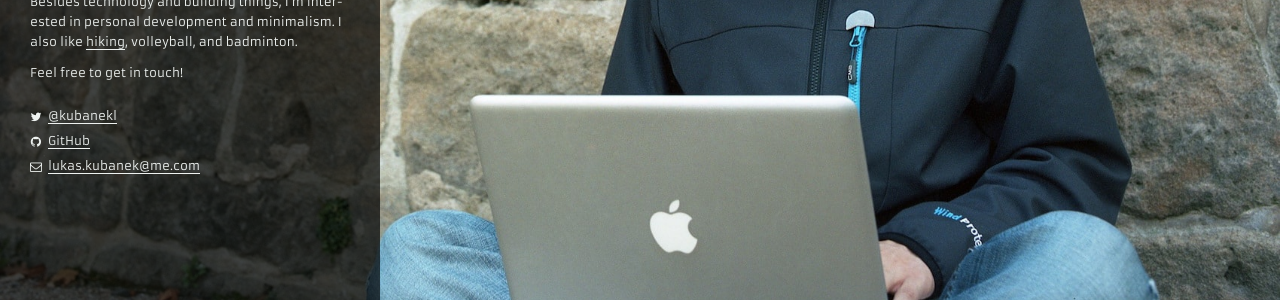
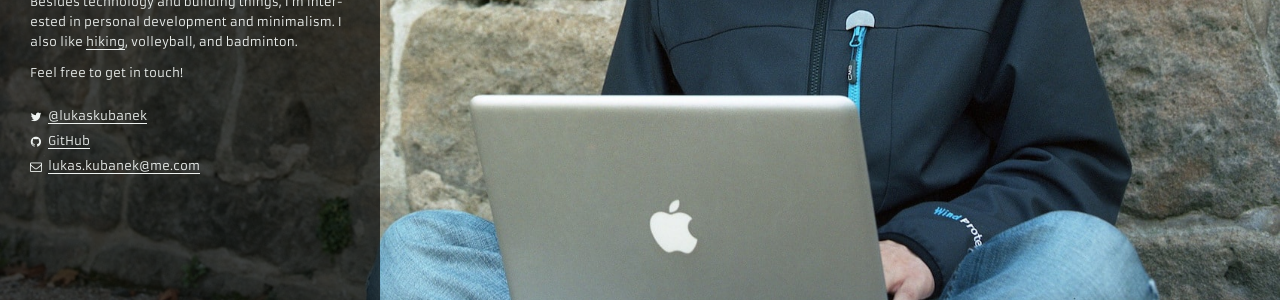
Before and after one commit to lukaskubanek/lukaskubanek-com-legacy, a Jekyll site: the page built from index.md, in a window 1280 px wide. Shown: the part 539-839 px from the top of the page. Built offline with Jekyll 4.4.1, drawn with Linux system fonts in a browser that asks for light colours.

Commit message:
Updated Twitter account
Signed-off-by: Lukas Kubanek <lukas.kubanek@me.com>

```diff
--- a/_config.yml
+++ b/_config.yml
@@ -17,7 +17,7 @@ name: Lukáš Kubánek
 email:
   link: lukas&#046;kubanek&#064;me&#046;com
   text: lukas&#046;<!---->kubanek<!---->&#064;me&#046;com
-twitter: kubanekl
+twitter: lukaskubanek
 github: lukaskubanek
 copyright:
   content:
```
